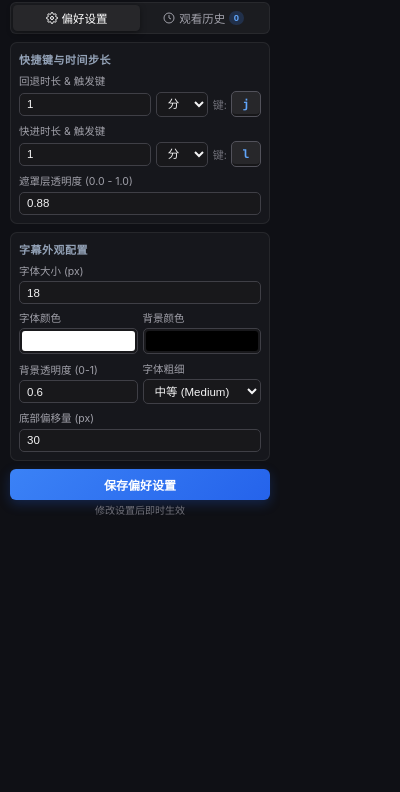
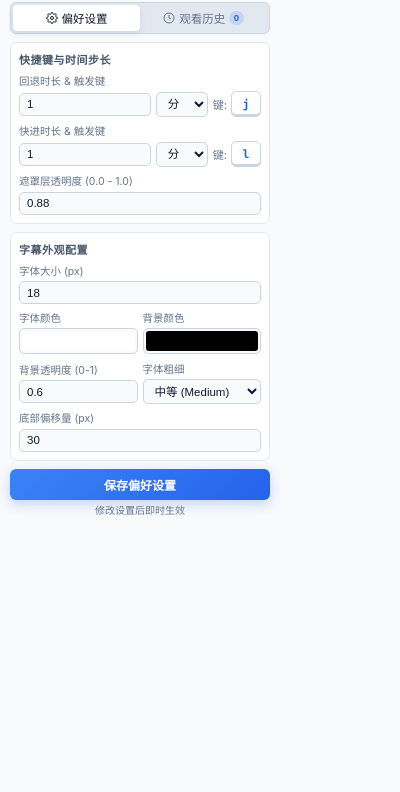
Before and after one commit to Linxiaopeng/theaterMode, a browser extension: page popup.html in a window 400 px wide. Shown: the part 42-834 px from the top of the page. Drawn offline with Linux system fonts and the light colour scheme.

Commit message:
feat: add automatic light/dark mode theme switching based on system preferences

```diff
--- a/popup.html
+++ b/popup.html
@@ -4,6 +4,78 @@
   <meta charset="UTF-8">
   <title>影院模式设置</title>
   <style>
+    :root {
+      /* 默认暗色模式 Design Tokens */
+      --bg-color: #0f1015;
+      --text-main: #e4e4e7;
+      --text-title: #ffffff;
+      --text-muted: #71717a;
+      --header-border: rgba(255, 255, 255, 0.08);
+
+      --tabs-bg: rgba(255, 255, 255, 0.05);
+      --tabs-border: rgba(255, 255, 255, 0.06);
+      --tab-btn-text: #a1a1aa;
+      --tab-active-bg: #27272a;
+      --tab-active-text: #ffffff;
+      --tab-active-shadow: rgba(0, 0, 0, 0.4);
+
+      --card-bg: rgba(255, 255, 255, 0.03);
+      --card-border: rgba(255, 255, 255, 0.07);
+      --card-title: #94a3b8;
+
+      --input-bg: #18181b;
+      --input-border: #3f3f46;
+      --input-text: #f4f4f5;
+
+      --kbd-bg: #27272a;
+      --kbd-border: #52525b;
+      --kbd-shadow: rgba(0, 0, 0, 0.4);
+      --kbd-text: #60a5fa;
+
+      --history-item-bg: rgba(255, 255, 255, 0.03);
+      --history-item-border: rgba(255, 255, 255, 0.06);
+      --history-item-hover-bg: rgba(255, 255, 255, 0.06);
+      --history-item-hover-border: rgba(255, 255, 255, 0.12);
+      --history-title-color: #60a5fa;
+    }
+
+    @media (prefers-color-scheme: light) {
+      :root {
+        /* 设备亮色模式 Design Tokens */
+        --bg-color: #f8fafc;
+        --text-main: #334155;
+        --text-title: #0f172a;
+        --text-muted: #64748b;
+        --header-border: #e2e8f0;
+
+        --tabs-bg: #e2e8f0;
+        --tabs-border: #cbd5e1;
+        --tab-btn-text: #64748b;
+        --tab-active-bg: #ffffff;
+        --tab-active-text: #0f172a;
+        --tab-active-shadow: rgba(148, 163, 184, 0.25);
+
+        --card-bg: #ffffff;
+        --card-border: #e2e8f0;
+        --card-title: #475569;
+
+        --input-bg: #f8fafc;
+        --input-border: #cbd5e1;
+        --input-text: #0f172a;
+
+        --kbd-bg: #ffffff;
+        --kbd-border: #cbd5e1;
+        --kbd-shadow: #cbd5e1;
+        --kbd-text: #2563eb;
+
+        --history-item-bg: #ffffff;
+        --history-item-border: #e2e8f0;
+        --history-item-hover-bg: #f1f5f9;
+        --history-item-hover-border: #cbd5e1;
+        --history-title-color: #2563eb;
+      }
+    }
+
     *, *::before, *::after {
       box-sizing: border-box;
       margin: 0;
@@ -14,7 +86,7 @@
       height: max-content;
       margin: 0;
       padding: 0;
-      background: #0f1015;
+      background: var(--bg-color);
       overflow: hidden;
     }
     body {
@@ -22,11 +94,12 @@
       height: auto;
       margin: 0;
       padding: 10px;
-      background: #0f1015;
+      background: var(--bg-color);
       font-family: -apple-system, BlinkMacSystemFont, "Segoe UI", Roboto, "Helvetica Neue", Arial, sans-serif;
-      color: #e4e4e7;
+      color: var(--text-main);
       user-select: none;
       overflow: hidden;
+      transition: background-color 0.2s ease, color 0.2s ease;
     }
 
     /* 顶部 Header */
@@ -36,7 +109,7 @@
       justify-content: space-between;
       margin-bottom: 8px;
       padding-bottom: 6px;
-      border-bottom: 1px solid rgba(255, 255, 255, 0.08);
+      border-bottom: 1px solid var(--header-border);
       width: 100%;
     }
     .brand {
@@ -45,7 +118,7 @@
       gap: 6px;
       font-size: 13px;
       font-weight: 600;
-      color: #ffffff;
+      color: var(--text-title);
       letter-spacing: -0.2px;
     }
     .brand-icon {
@@ -57,11 +130,11 @@
     /* 分段 Segmented Control (Tabs) */
     .tabs-container {
       display: flex;
-      background: rgba(255, 255, 255, 0.05);
+      background: var(--tabs-bg);
       border-radius: 6px;
       padding: 2px;
       margin-bottom: 8px;
-      border: 1px solid rgba(255, 255, 255, 0.06);
+      border: 1px solid var(--tabs-border);
       width: 100%;
     }
     .tab-btn {
@@ -72,7 +145,7 @@
       gap: 4px;
       background: transparent;
       border: none;
-      color: #a1a1aa;
+      color: var(--tab-btn-text);
       padding: 5px 0;
       border-radius: 4.5px;
       font-size: 11.5px;
@@ -81,12 +154,12 @@
       transition: all 0.2s cubic-bezier(0.4, 0, 0.2, 1);
     }
     .tab-btn.active {
-      background: #27272a;
-      color: #ffffff;
-      box-shadow: 0 2px 6px rgba(0, 0, 0, 0.4);
+      background: var(--tab-active-bg);
+      color: var(--tab-active-text);
+      box-shadow: 0 2px 6px var(--tab-active-shadow);
     }
     .tab-btn:hover:not(.active) {
-      color: #e4e4e7;
+      color: var(--text-title);
     }
     .tab-icon {
       width: 12px;
@@ -94,8 +167,8 @@
       stroke-width: 2;
     }
     .badge {
-      background: rgba(59, 130, 246, 0.2);
-      color: #60a5fa;
+      background: rgba(59, 130, 246, 0.18);
+      color: #2563eb;
       font-size: 9.5px;
       font-weight: 600;
       padding: 1px 4.5px;
@@ -109,17 +182,18 @@
 
     /* 卡片式区块 (Card Sections) */
     .card {
-      background: rgba(255, 255, 255, 0.03);
-      border: 1px solid rgba(255, 255, 255, 0.07);
+      background: var(--card-bg);
+      border: 1px solid var(--card-border);
       border-radius: 7px;
       padding: 8px;
       margin-bottom: 8px;
       width: 100%;
+      transition: background-color 0.2s ease, border-color 0.2s ease;
     }
     .card-title {
       font-size: 11px;
       font-weight: 600;
-      color: #94a3b8;
+      color: var(--card-title);
       text-transform: uppercase;
       letter-spacing: 0.5px;
       margin-bottom: 6px;
@@ -139,7 +213,7 @@
     label {
       display: block;
       font-size: 10.5px;
-      color: #a1a1aa;
+      color: var(--text-muted);
       margin-bottom: 3px;
     }
     .row {
@@ -150,9 +224,9 @@
     }
 
     input[type="number"], select, input[type="text"] {
-      background: #18181b;
-      border: 1px solid #3f3f46;
-      color: #f4f4f5;
+      background: var(--input-bg);
+      border: 1px solid var(--input-border);
+      color: var(--input-text);
       padding: 4.5px 7px;
       border-radius: 5px;
       font-size: 11.5px;
@@ -172,10 +246,10 @@
       text-align: center;
       text-transform: lowercase;
       font-weight: 700;
-      background: #27272a !important;
-      border-color: #52525b !important;
-      box-shadow: inset 0 -2px 0 rgba(0,0,0,0.4);
-      color: #60a5fa !important;
+      background: var(--kbd-bg) !important;
+      border-color: var(--kbd-border) !important;
+      box-shadow: inset 0 -2px 0 var(--kbd-shadow);
+      color: var(--kbd-text) !important;
       width: 30px !important;
       height: 26px;
       padding: 0 !important;
@@ -187,8 +261,8 @@
       height: 26px;
       padding: 2px;
       cursor: pointer;
-      background: #18181b;
-      border: 1px solid #3f3f46;
+      background: var(--input-bg);
+      border: 1px solid var(--input-border);
       border-radius: 5px;
       width: 100%;
     }
@@ -224,7 +298,7 @@
     }
     .tip-status {
       font-size: 10px;
-      color: #71717a;
+      color: var(--text-muted);
       margin-top: 4px;
       margin-bottom: 0;
       text-align: center;
@@ -242,11 +316,11 @@
     }
     .history-sub {
       font-size: 10px;
-      color: #71717a;
+      color: var(--text-muted);
     }
     .clear-btn {
       background: rgba(239, 68, 68, 0.12);
-      color: #f87171;
+      color: #ef4444;
       border: 1px solid rgba(239, 68, 68, 0.25);
       border-radius: 4px;
       padding: 2px 6px;
@@ -258,7 +332,7 @@
     }
     .clear-btn:hover {
       background: rgba(239, 68, 68, 0.25);
-      color: #ef4444;
+      color: #dc2626;
     }
 
     .history-list {
@@ -273,13 +347,13 @@
       width: 4px;
     }
     .history-list::-webkit-scrollbar-thumb {
-      background: #3f3f46;
+      background: var(--input-border);
       border-radius: 4px;
     }
 
     .history-item {
-      background: rgba(255, 255, 255, 0.03);
-      border: 1px solid rgba(255, 255, 255, 0.06);
+      background: var(--history-item-bg);
+      border: 1px solid var(--history-item-border);
       border-radius: 6px;
       padding: 6px 8px;
       display: flex;
@@ -290,8 +364,8 @@
       width: 100%;
     }
     .history-item:hover {
-      background: rgba(255, 255, 255, 0.06);
-      border-color: rgba(255, 255, 255, 0.12);
+      background: var(--history-item-hover-bg);
+      border-color: var(--history-item-hover-border);
       transform: translateY(-1px);
     }
     .history-info {
@@ -303,7 +377,7 @@
       display: block;
       font-size: 11px;
       font-weight: 500;
-      color: #60a5fa;
+      color: var(--history-title-color);
       text-decoration: none;
       white-space: nowrap;
       overflow: hidden;
@@ -316,12 +390,12 @@
     }
     .history-time {
       font-size: 9.5px;
-      color: #71717a;
+      color: var(--text-muted);
     }
     .history-delete-btn {
       background: transparent;
       border: none;
-      color: #71717a;
+      color: var(--text-muted);
       cursor: pointer;
       padding: 2.5px 4px;
       border-radius: 4px;
@@ -343,7 +417,7 @@
     .history-empty {
       text-align: center;
       padding: 24px 0;
-      color: #71717a;
+      color: var(--text-muted);
       width: 100%;
     }
     .history-empty-icon {
@@ -395,7 +469,7 @@
             <option value="h">时</option>
           </select>
           <div style="display:flex; align-items:center; gap:4px; flex-shrink: 0;">
-            <span style="font-size:11px; color:#71717a;">键:</span>
+            <span style="font-size:11px; color:var(--text-muted);">键:</span>
             <input type="text" id="jKey" class="kbd-input" maxlength="1" value="j" title="触发按键">
           </div>
         </div>
@@ -411,7 +485,7 @@
             <option value="h">时</option>
           </select>
           <div style="display:flex; align-items:center; gap:4px; flex-shrink: 0;">
-            <span style="font-size:11px; color:#71717a;">键:</span>
+            <span style="font-size:11px; color:var(--text-muted);">键:</span>
             <input type="text" id="lKey" class="kbd-input" maxlength="1" value="l" title="触发按键">
           </div>
         </div>
```
